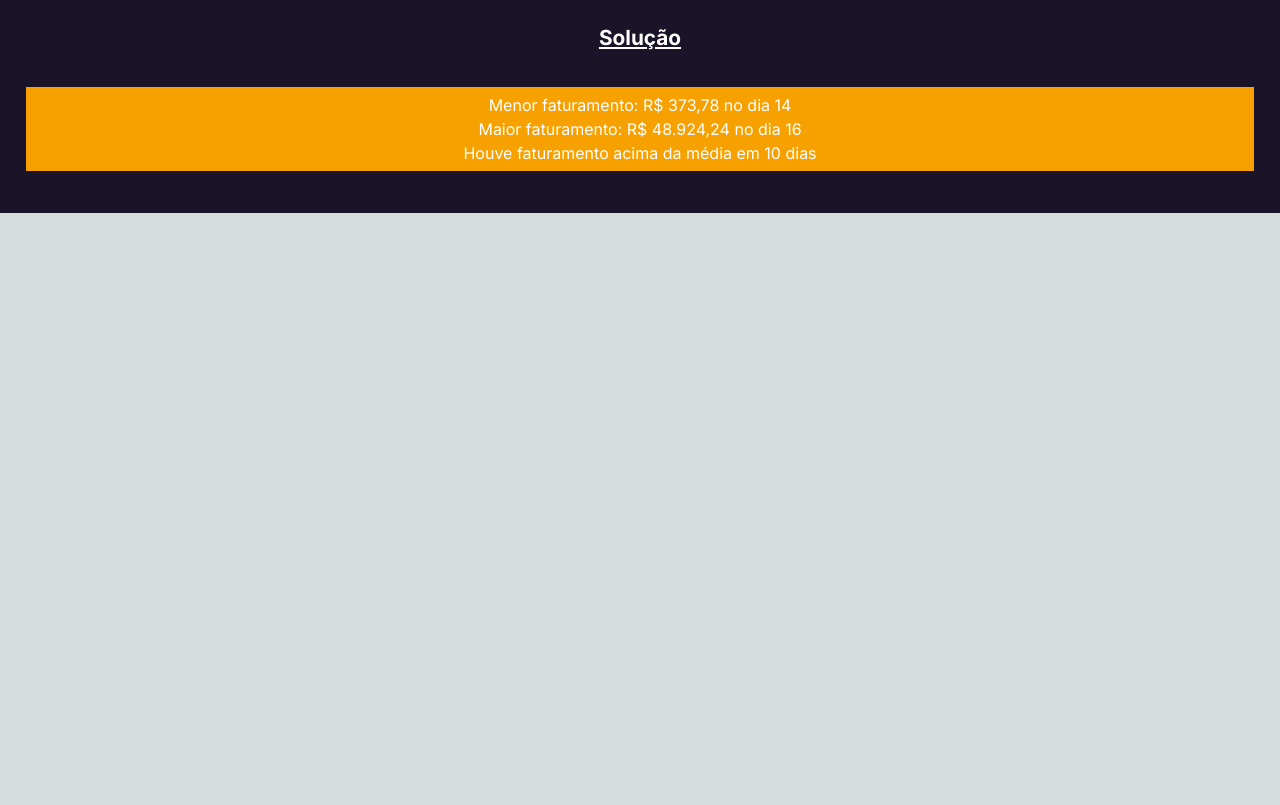
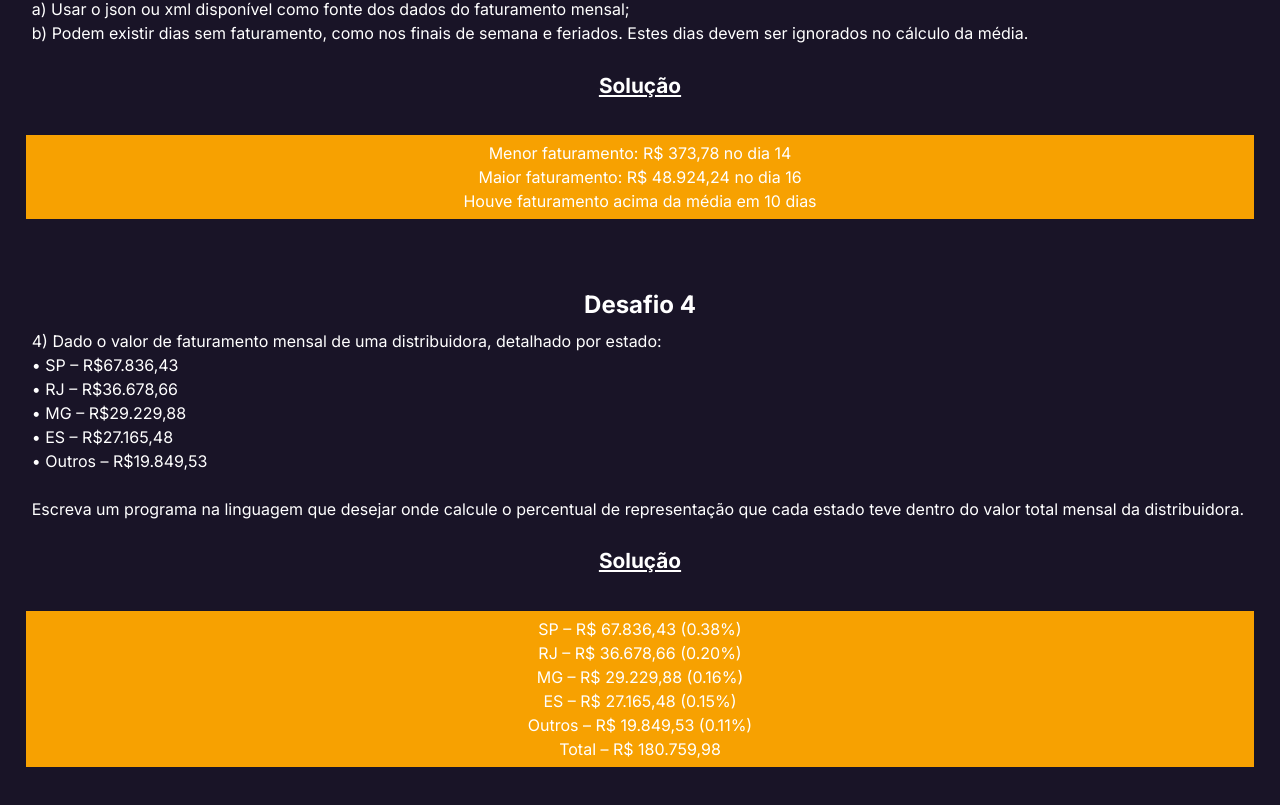
Before and after one commit to danielosilva1/desafio-target, a Next.js app: page /solutions in a window 1280 px wide. Shown: the part 1202-2007 px from the top of the page. Before the commit the page ends 1415 px from the top, so only its background shows below. Built offline with nearby package versions, Linux system fonts and the light colour scheme.

Commit message:
Resposta do desafio 4: percentual de representação de cada estado no faturamento total de uma distribuidora

```diff
--- a/app/fibonacci/page.tsx
+++ b/app/fibonacci/page.tsx
@@ -43,6 +43,7 @@ export default function Fibonacci() {
     const handleInputChange = (e: React.ChangeEvent<HTMLInputElement>) => {
         const { value } = e.target;
         setNumberStr(value);
+        setSolution('');
     }
 
     return (
@@ -50,7 +51,7 @@ export default function Fibonacci() {
             <h1 className={styles.questionTitle}>Desafio 2</h1>
             <p className={styles.questionDescription}>
                 2) Dado a sequência de Fibonacci, onde se inicia por 0 e 1 e o próximo valor sempre será a soma dos 2 valores anteriores (exemplo: 0, 1, 1, 2, 3, 5, 8, 13, 21, 34...), escreva um programa na linguagem que desejar onde, informado um número, ele calcule a sequência de Fibonacci e retorne uma mensagem avisando se o número informado pertence ou não a sequência.
-
+                <br></br><br></br>
                 IMPORTANTE: Esse número pode ser informado através de qualquer entrada de sua preferência ou pode ser previamente definido no código;
             </p>
             <h2 className={styles.solutionLabel}>Solução</h2>
--- /dev/null
+++ b/app/revenue-per-state/page.tsx
@@ -0,0 +1,43 @@
+'use client';
+
+import styles from '../page.module.css';
+import { formatCurrency } from '../revenue/page';
+
+export default function RevenuePerState() {
+    let revenueSP = 67836.43;
+    let revenueRJ = 36678.66;
+    let revenueMG = 29229.88;
+    let revenueES = 27165.48;
+    let revenueOthers = 19849.53;
+    let totalRevenue = revenueSP + revenueRJ + revenueMG + revenueES + revenueOthers;
+    let percentSP = revenueSP/totalRevenue;
+    let percentRJ = revenueRJ/totalRevenue;
+    let percentMG = revenueMG/totalRevenue;
+    let percentES = revenueES/totalRevenue;
+    let percentOthers= revenueOthers/totalRevenue;
+
+    return (
+        <div className={styles.mainContainer}>
+            <h1 className={styles.questionTitle}>Desafio 4</h1>
+            <p className={styles.questionDescription}>
+            4) Dado o valor de faturamento mensal de uma distribuidora, detalhado por estado:<br></br>
+            • SP – R$67.836,43<br></br>
+            • RJ – R$36.678,66<br></br>
+            • MG – R$29.229,88<br></br>
+            • ES – R$27.165,48<br></br>
+            • Outros – R$19.849,53<br></br>
+            <br></br>
+            Escreva um programa na linguagem que desejar onde calcule o percentual de representação que cada estado teve dentro do valor total mensal da distribuidora.
+            </p>
+            <h2 className={styles.solutionLabel}>Solução</h2>
+            <p className={styles.solution}>
+                SP – R$ 67.836,43 ({percentSP.toFixed(2)}%)<br></br>
+                RJ – R$ 36.678,66 ({percentRJ.toFixed(2)}%)<br></br>
+                MG – R$ 29.229,88 ({percentMG.toFixed(2)}%)<br></br>
+                ES – R$ 27.165,48 ({percentES.toFixed(2)}%)<br></br>
+                Outros – R$ 19.849,53 ({percentOthers.toFixed(2)}%)<br></br>
+                Total – {formatCurrency(totalRevenue)}
+            </p>
+        </div>
+    );
+}
--- a/app/revenue/page.tsx
+++ b/app/revenue/page.tsx
@@ -8,7 +8,7 @@ interface DailyRevenueFormat {
     "valor": number
 }
 
-function formatCurrency(value: number) {
+export function formatCurrency(value: number) {
     // Formata um número para o formato da moeda brasileira
     return new Intl.NumberFormat('pt-BR', { style: 'currency', currency: 'BRL'}).format(value);
 }
--- a/app/solutions/page.tsx
+++ b/app/solutions/page.tsx
@@ -1,6 +1,7 @@
 "use client";
 
 import Fibonacci from '../fibonacci/page';
+import RevenuePerState from '../revenue-per-state/page';
 import Revenue from '../revenue/page';
 import Sum from '../sum/page';
 import styles from './page.module.css';
@@ -11,6 +12,7 @@ export default function Solutions() {
             <Sum></Sum>
             <Fibonacci></Fibonacci>
             <Revenue></Revenue>
+            <RevenuePerState></RevenuePerState>
         </div>
     );
 }
--- a/app/sum/page.tsx
+++ b/app/sum/page.tsx
@@ -14,7 +14,7 @@ export default function Sum() {
                 {'Enquanto K < INDICE faça { K = K + 1; SOMA = SOMA + K; }'}
                 <br></br>
                 Imprimir(SOMA);
-                <br></br>
+                <br></br><br></br>
                 Ao final do processamento, qual será o valor da variável SOMA?
             </p>
             <h2 className={styles.solutionLabel}>Solução</h2>
```
